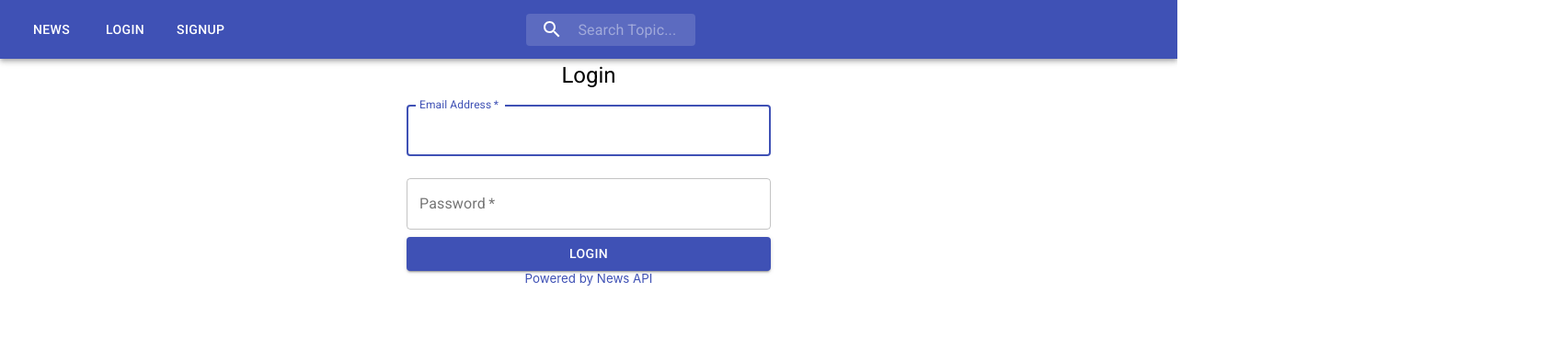
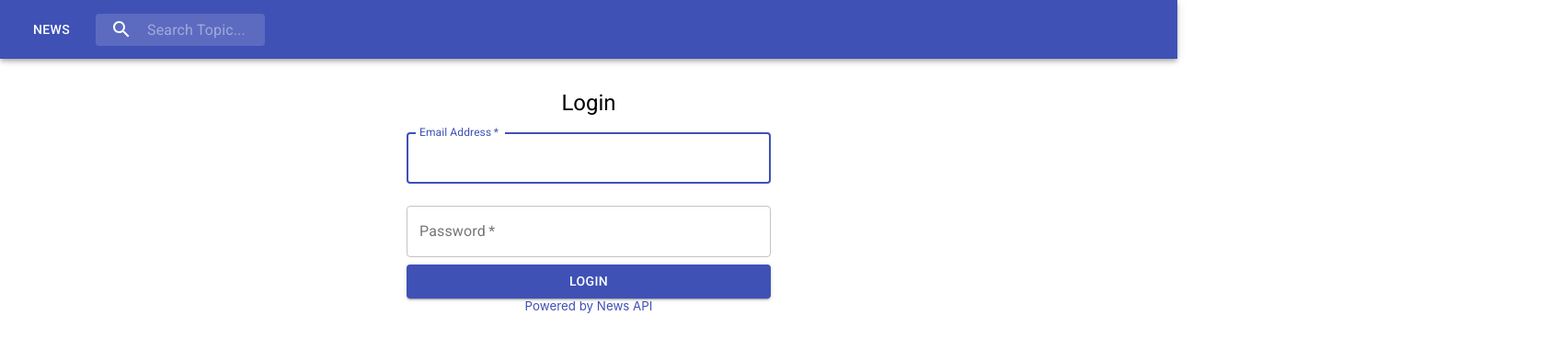
Before and after one commit to chknwaffles/news-search, a React (Create React App) app: page /login in a window 1280 px wide. Shown: the top 380 px of the page at 92% size, 1696 px wide, since content can reach past the window. Built offline with nearby package versions, Linux system fonts and the light colour scheme.

Commit message:
styling changes

```diff
--- a/src/components/NavBar.js
+++ b/src/components/NavBar.js
@@ -10,14 +10,7 @@ import { Link } from 'react-router-dom';
 const useStyles = makeStyles(theme => ({
   root: {
     flexGrow: 1,
-    paddingBottom: 2
-  },
-
-  navItem: {
-    marginLeft: theme.spacing(2)
-  },
-  divItem: {
-    marginLeft: theme.spacing(10)
+    paddingBottom: theme.spacing(4)
   },
   search: {
     position: 'relative',
@@ -26,7 +19,7 @@ const useStyles = makeStyles(theme => ({
     '&:hover': {
       backgroundColor: fade(theme.palette.common.white, 0.25),
     },
-    marginLeft: 0,
+    marginRight: theme.spacing(160),
     width: '100%',
     [theme.breakpoints.up('sm')]: {
       marginLeft: theme.spacing(2),
@@ -52,7 +45,7 @@ const useStyles = makeStyles(theme => ({
     [theme.breakpoints.up('sm')]: {
       width: 120,
       '&:focus': {
-        width: 200,
+        width: 180,
       },
     },
   },
@@ -65,22 +58,18 @@ export default function NavBar({currentUser, logout, searchTerm, handleSearchInp
         return (
           <React.Fragment>
             <Button to='/profile' component={Link} color="inherit">Profile</Button>
-            <Button className={classes.navItem} onClick={() => logout()} to='/login' component={Link} color="inherit">Logout</Button>
+            <Button onClick={() => logout()} to='/login' component={Link} color="inherit">Logout</Button>
           </React.Fragment>
         )
       } else {
             return (
             <React.Fragment>
-              <Button className={classes.navItem} to='/login' component={Link} color="inherit">Login</Button>
-              <Button className={classes.navItem} to="/signup" component={Link} color="inherit">SignUp</Button>
+              <Button to='/login' component={Link} color="inherit">Login</Button>
+              <Button to="/signup" component={Link} color="inherit">SignUp</Button>
             </React.Fragment>)
       }
     }
 
-
-    const createStupidDivs = () => {
-      return [0, 1, 2, 3, 4, 5, 6, 7, 8, 9, 10, 11, 12, 13, 14, 15, 16, 17, 18].map(e => <div className={classes.navItem}> </div>)
-    }
 
     const searchSubmit = (e) => {
       e.preventDefault()
@@ -93,8 +82,6 @@ export default function NavBar({currentUser, logout, searchTerm, handleSearchInp
             <AppBar position="sticky">
                 <Toolbar>
                     <Button to="/" component={Link} color='inherit'> News </Button>
-                    {showProperButton()}
-                    {createStupidDivs()}
                     <div className={classes.search}>
                         <div className={classes.searchIcon}>
                             <SearchIcon />
@@ -112,6 +99,7 @@ export default function NavBar({currentUser, logout, searchTerm, handleSearchInp
                           />
                         </form>
                     </div>
+                    {showProperButton()}
                 </Toolbar>
             </AppBar>
         </div>
--- a/src/components/UserPage.js
+++ b/src/components/UserPage.js
@@ -5,7 +5,7 @@ import ListItem from '@material-ui/core/ListItem';
 import ListItemText from '@material-ui/core/ListItemText';
 import IconButton from '@material-ui/core/IconButton';
 import DeleteIcon from '@material-ui/icons/Delete';
-
+import Box from '@material-ui/core/Box';
 
 
 
@@ -13,7 +13,8 @@ const useStyles = makeStyles(theme => ({
   root: {
     width: '100%',
     backgroundColor: theme.palette.background.paper,
-    maxWidth: 900,
+    maxWidth: 700,
+    marginLeft: theme.spacing(65),
   },
   button: {
     margin: theme.spacing(1),    // marginRight: theme.spacing(10)
@@ -30,17 +31,18 @@ export default function UserPage(props) {
     const renderLikedArticles = () => {
         return props.currentUser.articles.map((article, i) => {
             return (
-                <ListItem key={i} role={undefined} dense button>
-                    <ListItemText id={article.id} primary={article.title} onClick={() => window.open(article.url, '_blank')} />
-                    <IconButton onClick={() => handleDelete(article)} className={classes.button} aria-label="Delete">
-                        <DeleteIcon />
-                    </IconButton>
-                </ListItem>
+                <Box bgcolor="grey.A100" color="common.black">
+                    <ListItem border={true} key={i} role={undefined} dense button>
+                        <ListItemText id={article.id} primary={article.title} onClick={() => window.open(article.url, '_blank')} />
+                        <IconButton onClick={() => handleDelete(article)} className={classes.button} aria-label="Delete">
+                            <DeleteIcon />
+                        </IconButton>
+                    </ListItem>
+                </Box>
+
             )
         })
     }
-
-    console.log('pls render again')
 
     return (
         <List className={classes.root}>
```
